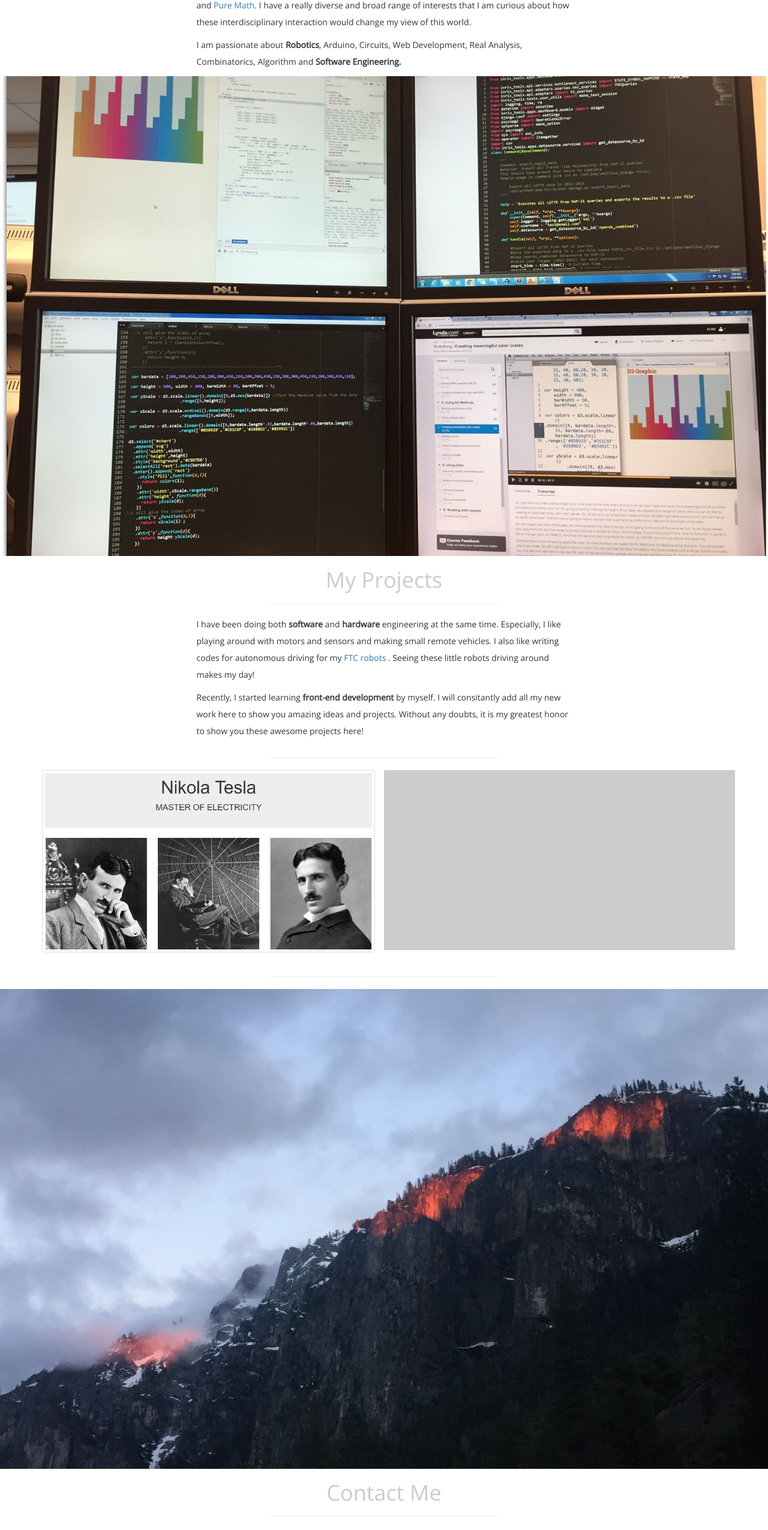
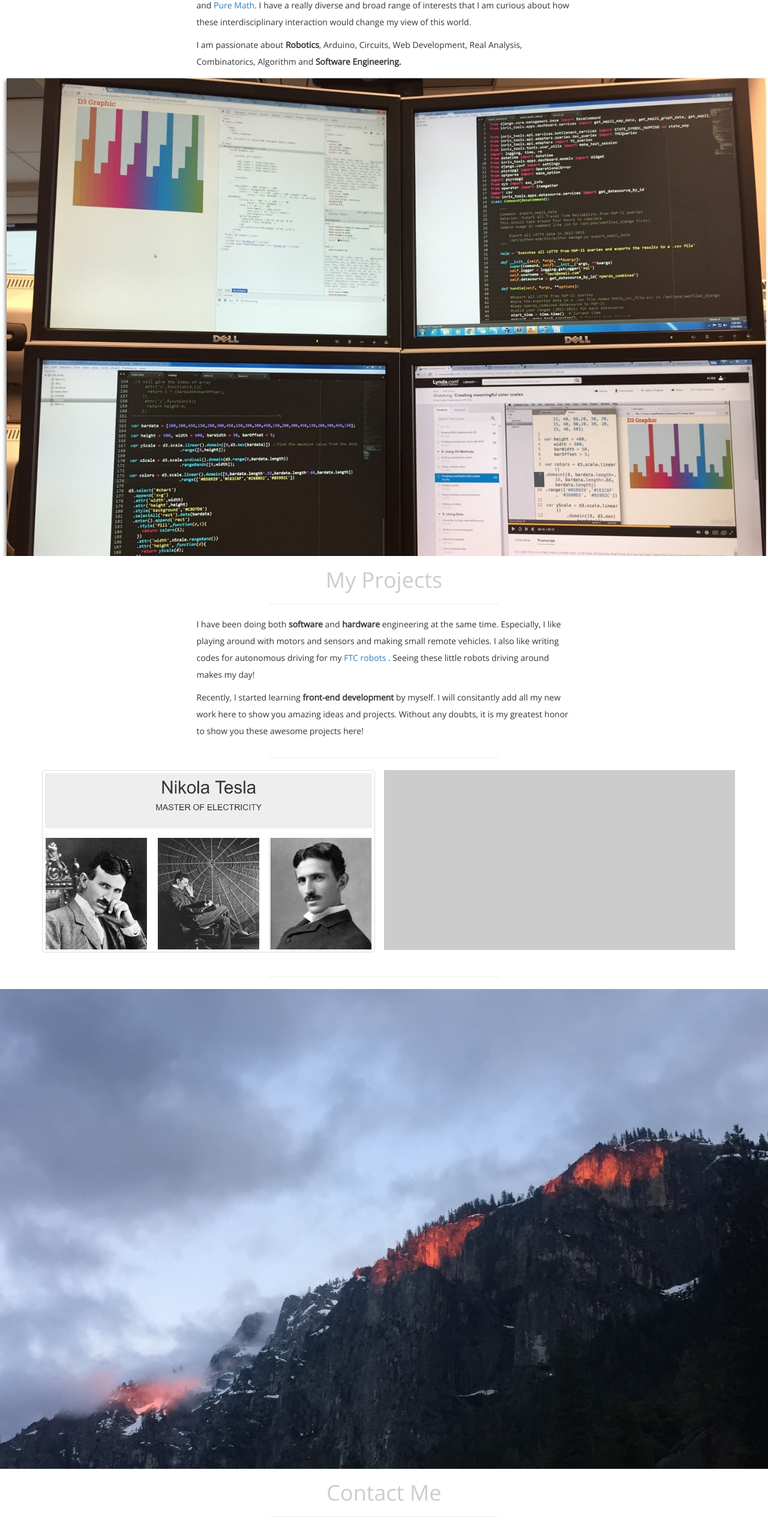
Before and after one commit to Mossaka/portfolio, a plain HTML site: page index.html in a window 1280 px wide. Shown: the part 1060-3611 px from the top of the page at 60% size. Drawn offline with nearby package versions, Linux system fonts and the light colour scheme.

Commit message:
change css for transition pictures

```diff
--- a/styles.css
+++ b/styles.css
@@ -45,7 +45,7 @@ hr {
 .transition {
     height: 100vh;
     width: 100%;
-    background: url(transition1.jpg) no-repeat fixed center;
+    background: url(transition1.jpg) no-repeat;
     background-size: cover;
 }
 #project2 {
@@ -56,6 +56,6 @@ hr {
 .transition2 {
     height: 100vh;
     width: 100%;
-    background: url(transition2.JPG) no-repeat fixed center;
+    background: url(transition2.JPG) no-repeat;
     background-size: cover;
 }
```
